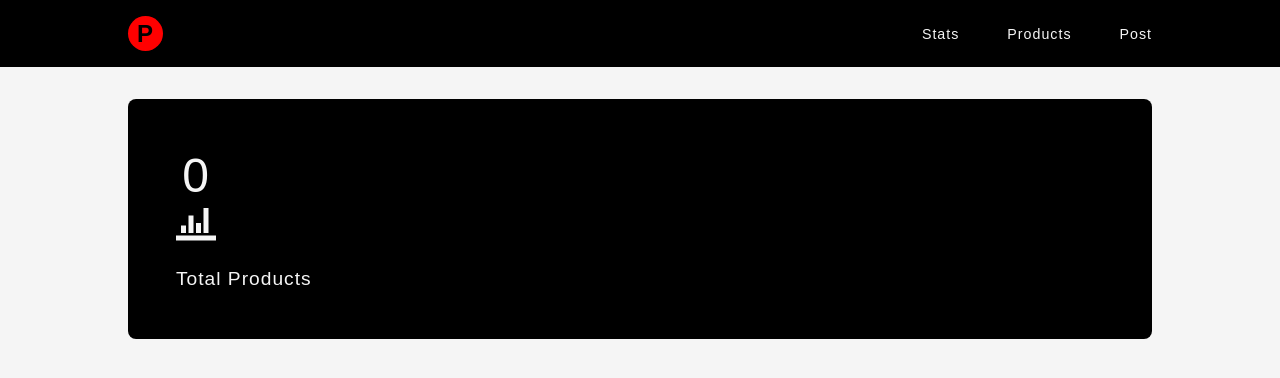
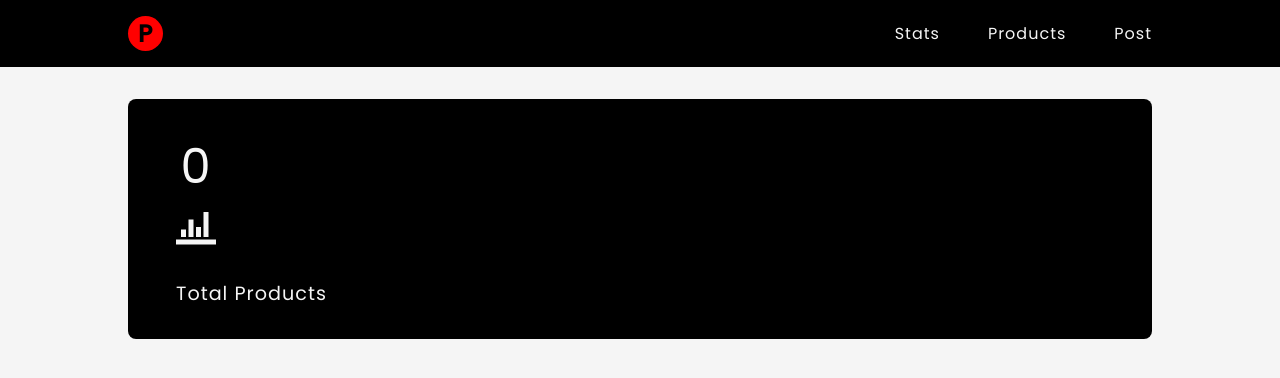
Before and after one commit to shuaibu222/product-review-react, a React (Create React App) app: page / in a window 1280 px wide. Shown: the top 378 px of the page. Built offline with nearby package versions, Linux system fonts and the light colour scheme; no server answers; the HTML template or start-up script is replaced by a standard one.

Commit message:
changing font family

```diff
--- a/src/index.css
+++ b/src/index.css
@@ -1,3 +1,5 @@
+@import url('https://fonts.googleapis.com/css2?family=Poppins:wght@100;200;300;400;500&display=swap');
+
 *,
 *::before,
 *::after {
@@ -7,7 +9,7 @@
 }
 
 body {
-  font-family: sans-serif;
+  font-family: 'Poppins', sans-serif;
 }
 
 p,
@@ -70,7 +72,7 @@
 .nav-link {
   text-decoration: none;
   color: whitesmoke;
-  font-size: 0.89rem;
+  font-size: 1rem;
   transition: 0.3s ease-in-out;
 }
 
```
